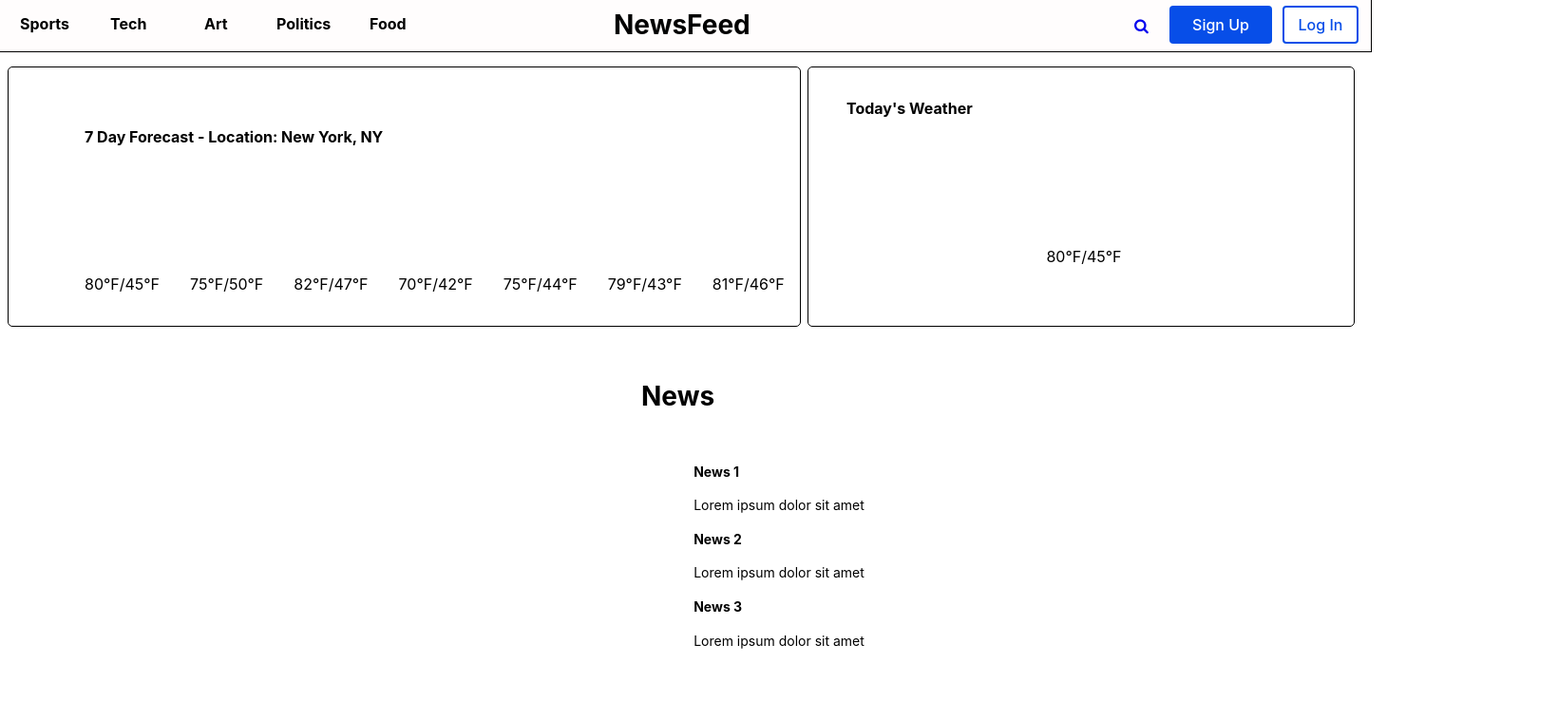
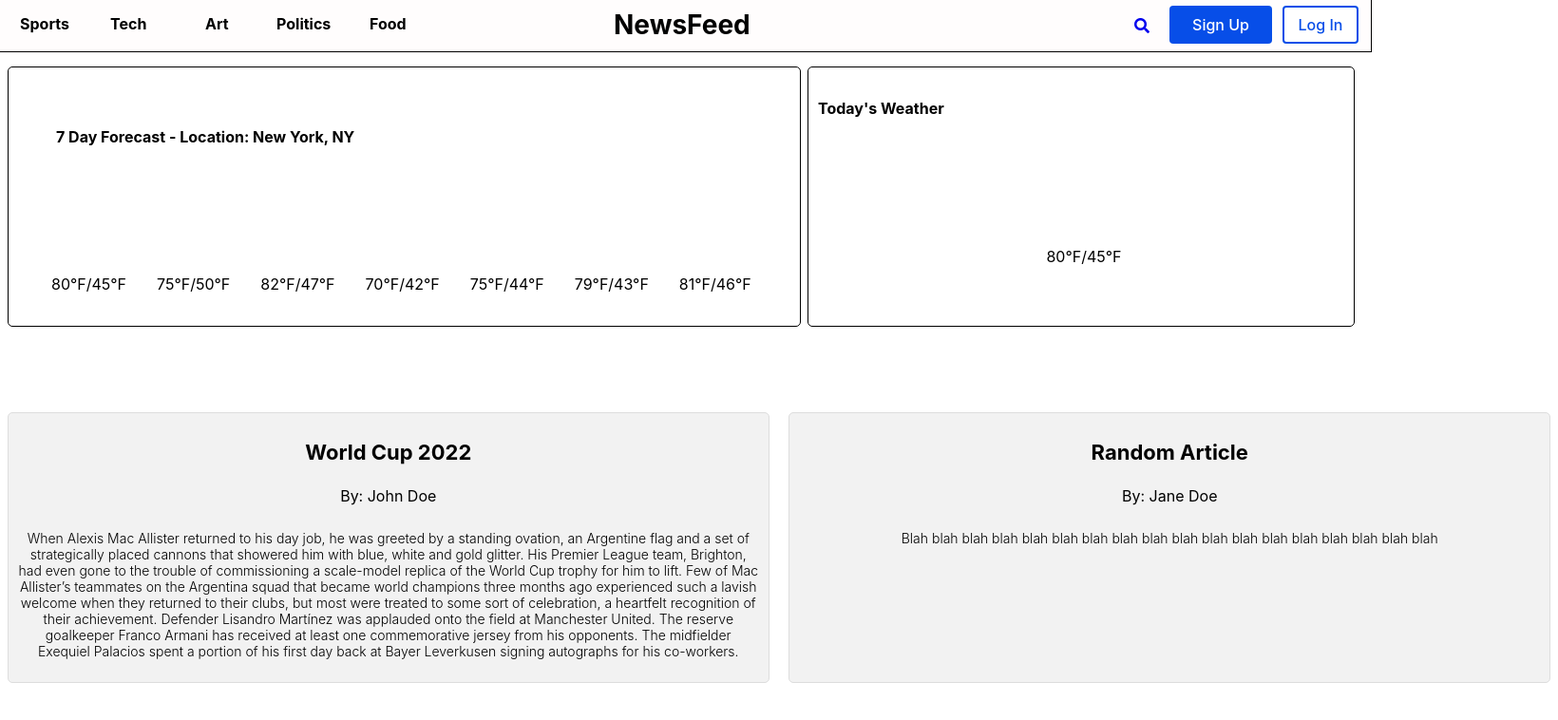
Before and after one commit to Breathing-ls-Fun/Newsfeed-app, a Python web app: template templates/home.html in a window 1640 px wide. Shown: the top 758 px of the page at 95% size. Run offline with Jinja, Linux system fonts and the light colour scheme; the template is opened without the code that fills it, so the values that code supplies are empty.

Commit message:
Fixed formatting of text in weather-box and layout of news columns

```diff
--- a/templates/home.html
+++ b/templates/home.html
@@ -3,6 +3,8 @@
 	<head>
 		<title>NewsFeed</title>
 		<link rel="stylesheet" href="https://cdnjs.cloudflare.com/ajax/libs/font-awesome/4.7.0/css/font-awesome.min.css">
+		<link rel="stylesheet" href="https://cdnjs.cloudflare.com/ajax/libs/font-awesome/5.15.3/css/all.min.css" integrity="sha512-LMFxM7bdzDvH1/zEFL1f3BnFhLsfuvQcLQ6XfvU3qg0WW0ZT6QymTmWyRkLgJw6F/m0vIbnli7XpupAHPttBzA==" crossorigin="anonymous" referrerpolicy="no-referrer" />
+
 		<style>
 			/* Style for the navbar */
 			nav {
@@ -77,7 +79,7 @@
 				position: absolute;
 				width: 31px;
 				height: 60px;
-				left: 215px;
+				left: 216px;
 				top: -3px;
 
 				font-family: 'Inter';
@@ -290,6 +292,7 @@
 				color: #000000;
 				flex: none;
 				order: 0;
+				margin-left: -30px;
 				flex-grow: 0;
 			}
 
@@ -298,6 +301,7 @@
 				flex-direction: row;
 				align-items: flex-start;
 				padding: 25px 200px 100px 0px;
+				margin-left: -35px;
 				gap: 32px;
 				font-family: 'Inter';
 				font-style: normal;
@@ -425,38 +429,58 @@
 
 			}
 
-			#news-heading {
-				position: absolute;
-				width: 147px;
-				height: 28px;
-				left: 675px;
-				top: 380px;
-
+			#article-title {
 				font-family: 'Inter';
 				font-style: normal;
 				font-weight: 700;
-				font-size: 28px;
+				font-size: 22px;
 				line-height: 18px;
 				/* or 64% */
 
-				display: flex;
-				align-items: center;
 
 				color: #000000;
 
 			}
 
-			#news-subheading {
+			#article-author {
 				font-family: 'Inter';
 				font-style: normal;
 				font-weight: 400;
+				font-size: 16px;
+
+			}
+
+			#article-content {
+				font-family: 'Inter';
+				font-style: normal;
+				font-weight: 290;
 				font-size: 14px;
 
 			}
 
-			.pad-left{
-				padding-right: 100px;
+			.news-container {
+				display: flex;
+				flex-wrap: wrap;
+				justify-content: space-between;
+				margin-top: 90px;
 			}
+
+			.news-column {
+				width: 48%;
+				padding: 10px;
+				margin-bottom: 20px;
+				background-color: #f2f2f2;
+				border: 1px solid #ddd;
+				text-align: center;
+				border-radius: 5px;
+			}
+
+			@media screen and (max-width: 768px) {
+			.news-column {
+				width: 100%;
+			}
+			}
+
 
 
 		</style>
@@ -499,6 +523,7 @@
 				<h2 id="forecast-font">Today's Weather</h2>
 				<div class="weather-icon">
 
+
 				</div>
 				<div class="today-temperature">
 				  <p>80°F/45°F</p>
@@ -508,34 +533,26 @@
 
 		</div>
 
-		<div class="container">
-			<h2 id="news-heading">News</h2>
-			<div class="row align-items-start">
-				<div class="col-md-4">
-					<div class="card" id="news-subheading">
-						<div class="card-body">
-							<h4 class="card-title">News 1</h4>
-							<p class="card-text"> Lorem ipsum dolor sit amet </p>
-						</div>
-					</div>
-				</div>
-				<div class="col-md-4">
-					<div class="card" id="news-subheading">
-						<div class="card-body">
-							<h4 class="card-title">News 2</h4>
-							<p class="card-text"> Lorem ipsum dolor sit amet </p>
-						</div>
-					</div>
-				</div>
-				<div class="col-md-4">
-					<div class="card" id="news-subheading">
-						<div class="card-body">
-							<h4 class="card-title">News 3</h4>
-							<p class="card-text"> Lorem ipsum dolor sit amet </p>
-						</div>
-					</div>
-				</div>
+		<div class="news-container">
+			<div class="news-column">
+			  <div class="news-article">
+				<h3 id="article-title">World Cup 2022</h3>
+				<h5 id="article-author">By: John Doe</h5>
+				<p id="article-content">When Alexis Mac Allister returned to his day job, he was greeted by a standing ovation, an Argentine flag and a set of strategically placed cannons that showered him with blue, white and gold glitter. His Premier League team, Brighton, had even gone to the trouble of commissioning a scale-model replica of the World Cup trophy for him to lift. Few of Mac Allister’s teammates on the Argentina squad that became world champions three months ago experienced such a lavish welcome when they returned to their clubs, but most were treated to some sort of celebration, a heartfelt recognition of their achievement. Defender Lisandro Martínez was applauded onto the field at Manchester United. The reserve goalkeeper Franco Armani has received at least one commemorative jersey from his opponents. The midfielder Exequiel Palacios spent a portion of his first day back at Bayer Leverkusen signing autographs for his co-workers.</p>
+			  </div>
+			  <!-- <div class="news-article">
+				<h3>Article 2</h3>
+				<p>Article 2 content goes here</p>
+			  </div> -->
 			</div>
+			<div class="news-column">
+			  <div class="news-article">
+				<h3 id="article-title">Random Article</h3>
+				<h5 id="article-author">By: Jane Doe</h5>
+				<p id="article-content">Blah blah blah blah blah blah blah blah blah blah blah blah blah blah blah blah blah blah</p>
+			  </div>
+			</div>
+		  </div>
 		</div>
 
 
```
